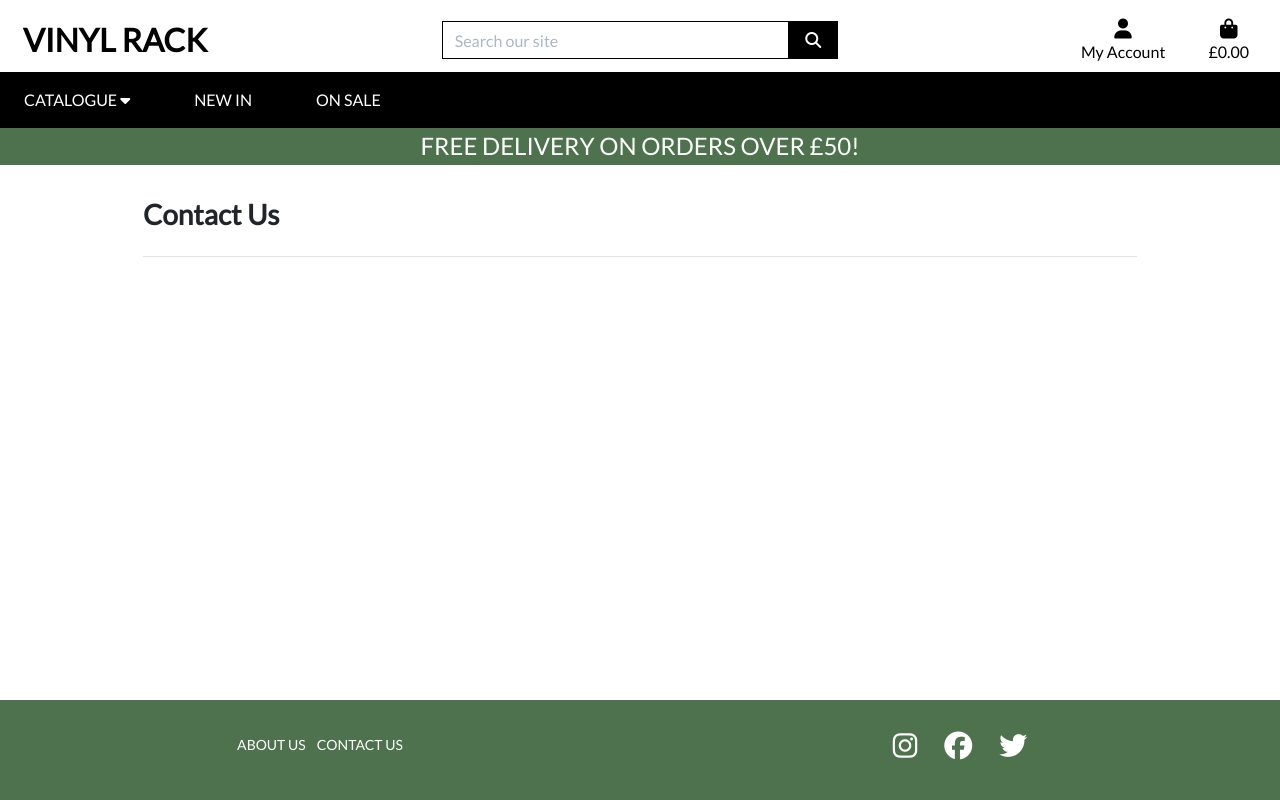
After one commit to peejaywk/VinylRack, a Django app: page /contact/ in a window 1280 px wide. The commit adds this page. Run offline with Django 3.2, Linux system fonts and the light colour scheme; parts of the project's set-up code (start-up, migrations or seed data) failed here and were passed over; some libraries are stand-ins or nearby versions.

Commit message:
Add view, template and url for the contact page

```diff
--- /dev/null
+++ b/contact/templates/contact/contact.html
@@ -0,0 +1,17 @@
+{% extends "base.html" %}
+{% load static %}
+
+{% block content %}
+<div class="container page-top-margin">
+    <div class="row">
+        <div class="col-12 mt-3">
+            <h3 class="font-weight-bold mt-3">Contact Us</h3>
+        </div>
+    </div>
+    <hr>
+    <div class="row">
+        <div class="col-12">
+        </div>
+    </div>
+</div>
+{% endblock %}
--- /dev/null
+++ b/contact/urls.py
@@ -0,0 +1,6 @@
+from django.urls import path
+from . import views
+
+urlpatterns = [
+    path('', views.contact, name='contact'),
+]
--- a/contact/views.py
+++ b/contact/views.py
@@ -1,3 +1,8 @@
 from django.shortcuts import render
 
-# Create your views here.
+
+def contact(request):
+
+    context = {}
+    template = 'contact/contact.html'
+    return render(request, template, context)
--- a/templates/base.html
+++ b/templates/base.html
@@ -161,7 +161,7 @@
             <div class="col-sm-12 col-md-6">
                 <ul class="text-uppercase list-unstyled list-inline mt-2 mb-0">
                     <li class="list-inline-item"><a href="">About Us</a></li>
-                    <li class="list-inline-item"><a href="">Contact us</a></li>
+                    <li class="list-inline-item"><a href="{% url 'contact' %}">Contact us</a></li>
                 </ul>
             </div>
             <div class="col-sm-12 col-md-6">
--- a/vinylrack/urls.py
+++ b/vinylrack/urls.py
@@ -28,4 +28,5 @@ urlpatterns = [
     path('profile/', include('profiles.urls')),
     path('wishlist/', include('wishlist.urls')),
     path('reviews/', include('reviews.urls')),
+    path('contact/', include('contact.urls')),
 ] + static(settings.MEDIA_URL, document_root=settings.MEDIA_ROOT)
```
